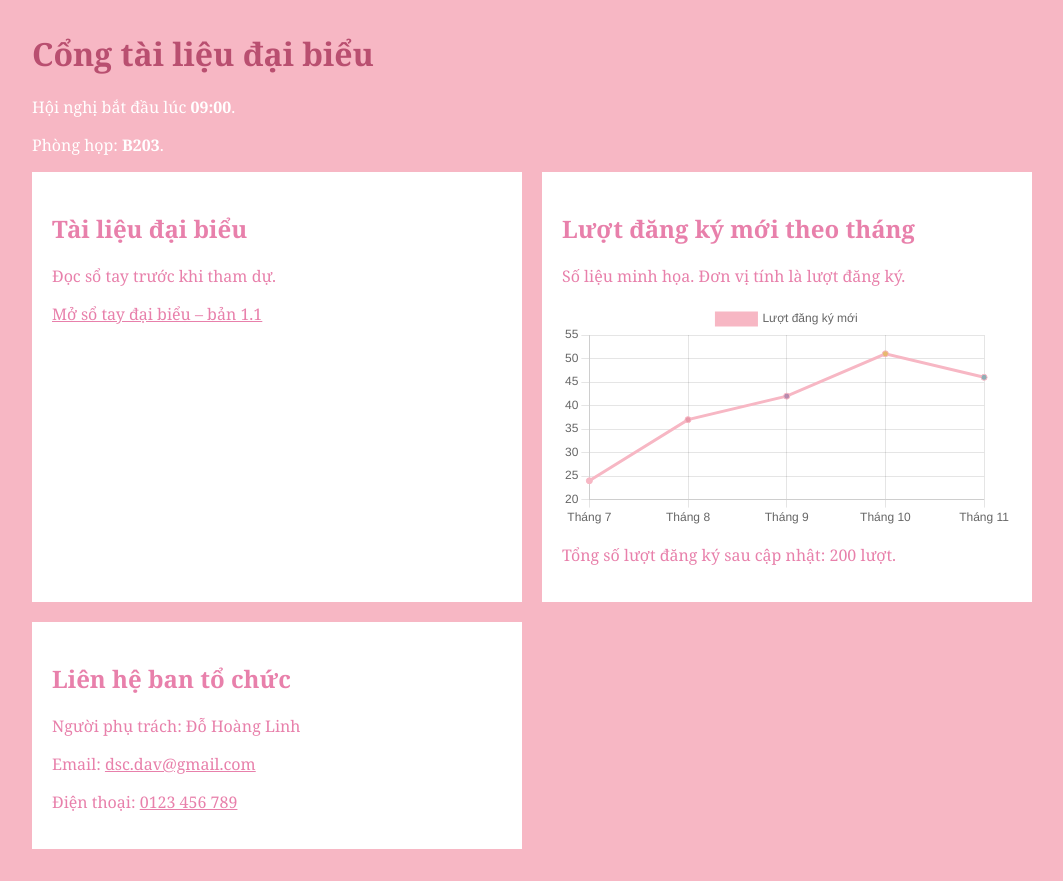
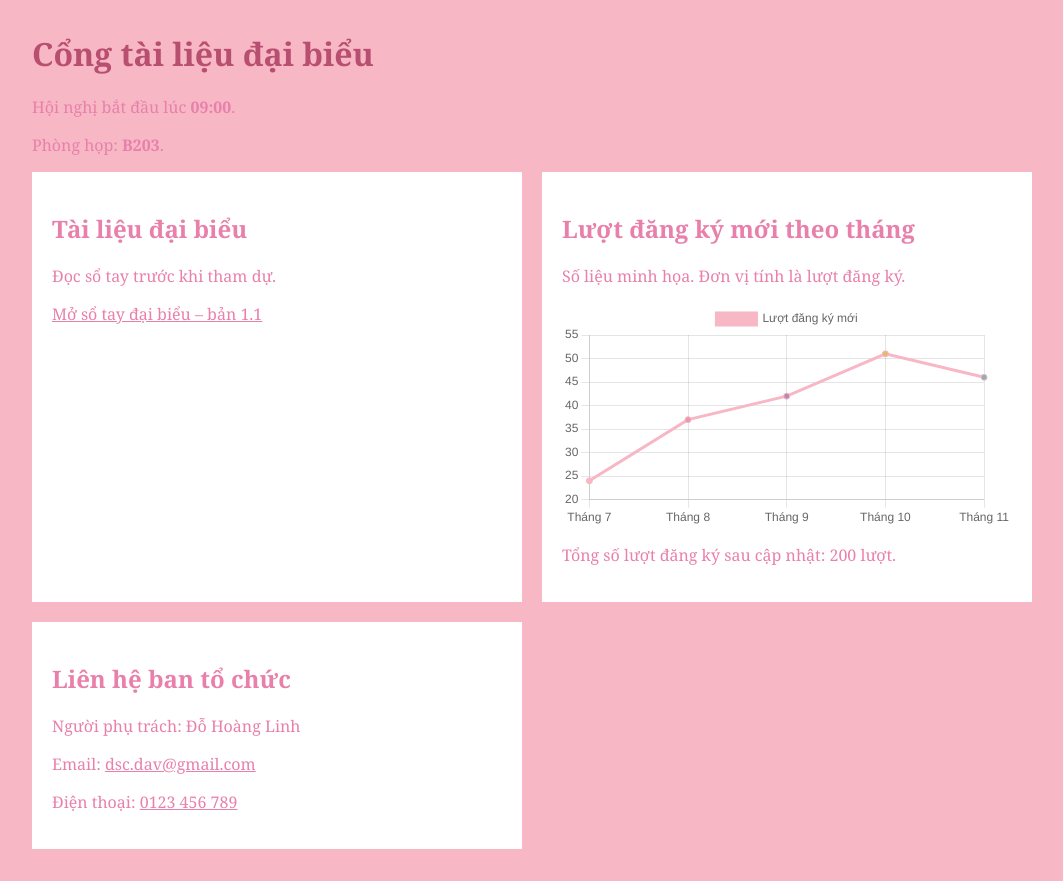
Before and after one commit to celestelinhdo/BTVN2, a plain HTML site: page docs/index.html in a window 1280 px wide. Shown: the whole page, without its empty margins (108-1171 px from the left). Drawn offline with nearby package versions, Linux system fonts and the light colour scheme.

Commit message:
Update index.html

```diff
--- a/docs/index.html
+++ b/docs/index.html
@@ -36,8 +36,8 @@
 <body>
   <main>
     <h1>Cổng tài liệu đại biểu</h1>
-    <p style="color: #ffffff;">Hội nghị bắt đầu lúc <strong>09:00</strong>.</p>
-<p style="color: #ffffff;">Phòng họp: <strong>B203</strong>.</p>
+    <p>Hội nghị bắt đầu lúc <strong>09:00</strong>.</p>
+<p>Phòng họp: <strong>B203</strong>.</p>
 
     <div class="layout">
       <section class="panel">
```
